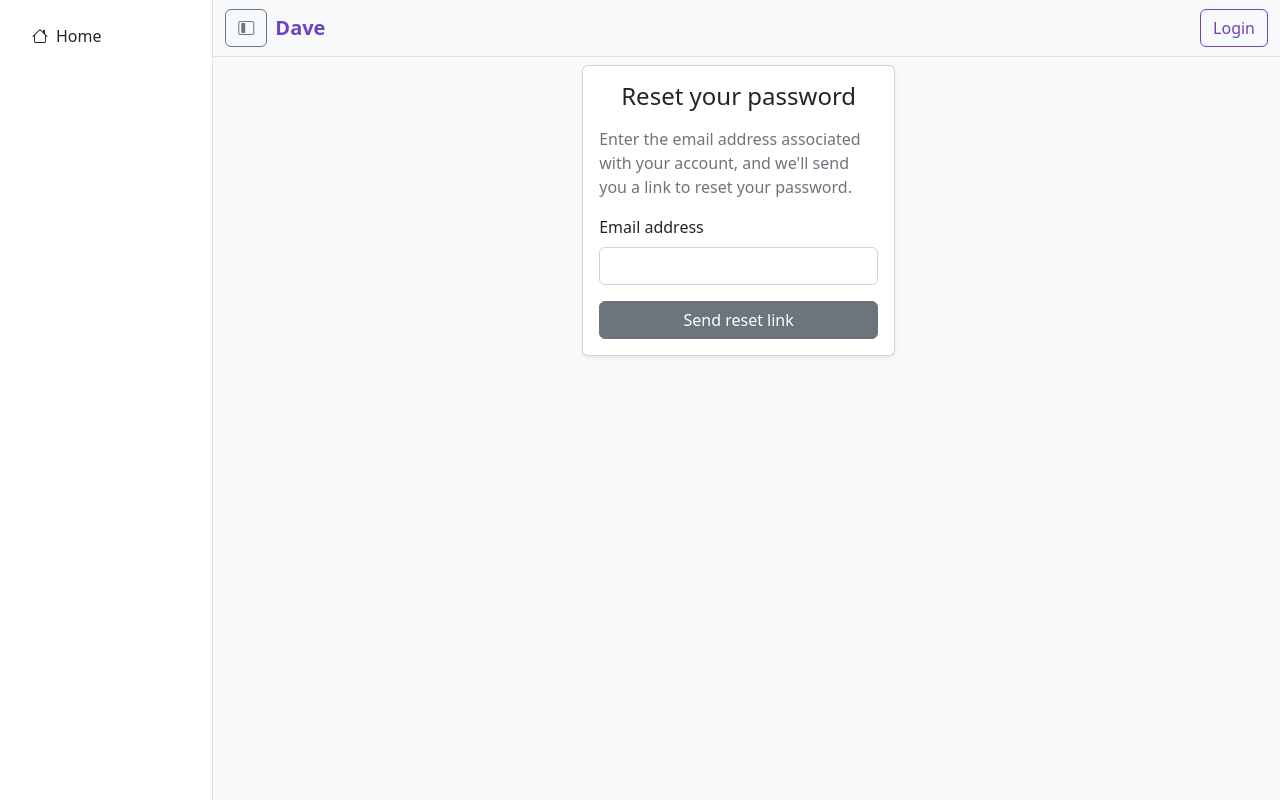
After one commit to AlessandroMilan/Dave, a Django app: page /accounts/password-reset/ in a window 1280 px wide. The commit adds this page. Run offline with Django 5.2, Linux system fonts and the light colour scheme; some libraries are stand-ins or nearby versions.

Commit message:
Add password reset workflow

```diff
--- a/accounts/templates/registration/login.html
+++ b/accounts/templates/registration/login.html
@@ -31,6 +31,10 @@
           <button class="btn btn-secondary w-100" type="submit">Sign in</button>
         </form>
 
+        <p class="mt-3 mb-0 text-center">
+          <a href="{% url 'password_reset' %}" class="text-decoration-none">Forgot your password?</a>
+        </p>
+
         <p class="mt-3 mb-0 text-center text-muted">
           Don’t have an account?
           <a href="mailto:alessandro.milan@uaslp.mx?subject=Request%20Account%20Access%20-%20Dave" class="text-decoration-none text-purple">
--- /dev/null
+++ b/accounts/templates/registration/password_reset_form.html
@@ -0,0 +1,25 @@
+{% extends "base.html" %}
+{% load form_extras %}
+
+{% block title %}Reset password · Dave{% endblock %}
+
+{% block content %}
+<div class="row justify-content-center">
+  <div class="col-12 col-md-6 col-lg-4">
+    <div class="card shadow-sm">
+      <div class="card-body">
+        <h1 class="h4 mb-3 text-center">Reset your password</h1>
+        <p class="text-muted">Enter the email address associated with your account, and we'll send you a link to reset your password.</p>
+        <form method="post">
+          {% csrf_token %}
+          <div class="mb-3">
+            <label for="id_email" class="form-label">Email address</label>
+            {{ form.email|add_class:"form-control" }}
+          </div>
+          <button class="btn btn-secondary w-100" type="submit">Send reset link</button>
+        </form>
+      </div>
+    </div>
+  </div>
+</div>
+{% endblock %}
--- a/accounts/urls.py
+++ b/accounts/urls.py
@@ -5,6 +5,16 @@ from . import views
 urlpatterns = [
     path("login/",  auth_views.LoginView.as_view(template_name="registration/login.html"), name="login"),
     path("logout/", auth_views.LogoutView.as_view(), name="logout"),
+    path(
+        "password-reset/",
+        auth_views.PasswordResetView.as_view(template_name="registration/password_reset_form.html"),
+        name="password_reset",
+    ),
+    path(
+        "password-reset/done/",
+        auth_views.PasswordResetDoneView.as_view(template_name="registration/password_reset_done.html"),
+        name="password_reset_done",
+    ),
 
     path("settings/", views.account_settings, name="account_settings"),
 
```
Also changed, not shown: accounts/templates/registration/password_reset_done.html (added, +16 -0 lines).
